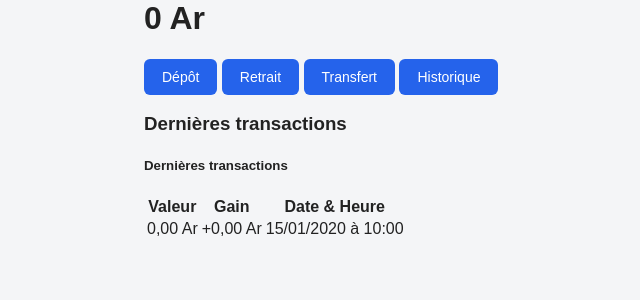
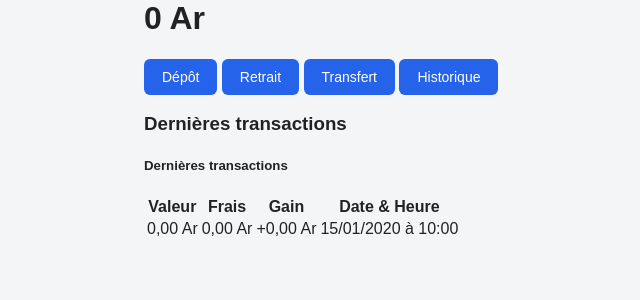
Before and after one commit to Andriantsoa94/Mobile_money, a CodeIgniter 4 app: the page made by app/Views/client/dashboard.php in a window 1280 px wide. Shown: the part 185-485 px from the top of the page, without its empty margins (146-786 px from the left). Run offline with PHP 8.4 and a stand-in for CodeIgniter, Linux system fonts and the light colour scheme; the template is opened without the code that fills it: most values are stand-ins (such as "Sample title", 1, 10 or a date in 2020); some libraries are stand-ins or nearby versions.

Commit message:
affichage frais dans dashboard.php

```diff
--- a/app/Views/client/dashboard.php
+++ b/app/Views/client/dashboard.php
@@ -30,6 +30,7 @@
                         <thead class="table-light">
                         <tr>
                             <th scope="col" class="ps-4">Valeur</th>
+                            <th scope="col">Frais</th>
                             <th scope="col">Gain</th>
                             <th scope="col" class="pe-4 text-end">Date & Heure</th>
                         </tr>
@@ -43,9 +44,15 @@
                                     </td>
 
                                     <td>
-                                    <span class="badge bg-success-subtle text-success border border-success-subtle px-2 py-1">
-                                        +<?= number_format((float)esc($t['gain']), 2, ',', ' ') ?> Ar
-                                    </span>
+                                        <span class="badge bg-danger-subtle text-danger border border-danger-subtle px-2 py-1">
+                                            <?= number_format((float)esc($t['frais'] ?? 0), 2, ',', ' ') ?> Ar
+                                        </span>
+                                    </td>
+
+                                    <td>
+                                        <span class="badge bg-success-subtle text-success border border-success-subtle px-2 py-1">
+                                            +<?= number_format((float)esc($t['gain']), 2, ',', ' ') ?> Ar
+                                        </span>
                                     </td>
 
                                     <td class="pe-4 text-end text-muted small">
@@ -56,7 +63,7 @@
                             <?php endforeach; ?>
                         <?php else: ?>
                             <tr>
-                                <td colspan="3" class="text-center text-muted py-4">
+                                <td colspan="4" class="text-center text-muted py-4">
                                     Aucune transaction récente trouvée.
                                 </td>
                             </tr>
```
